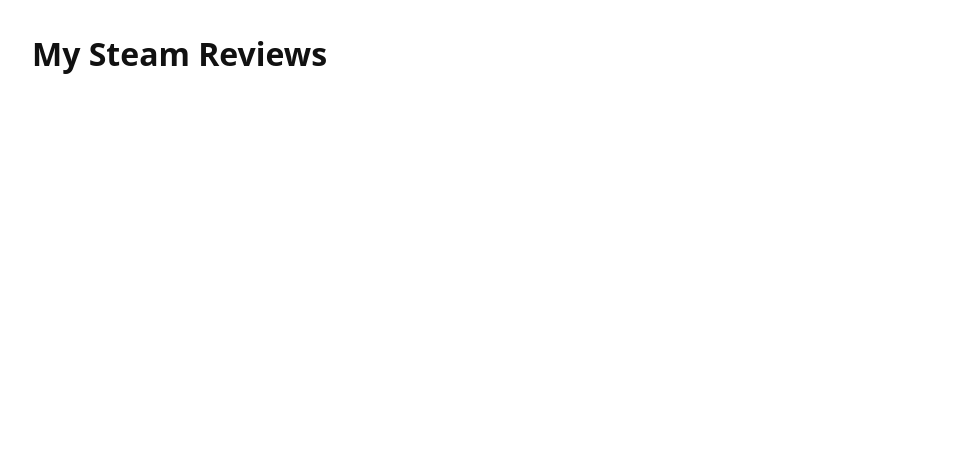
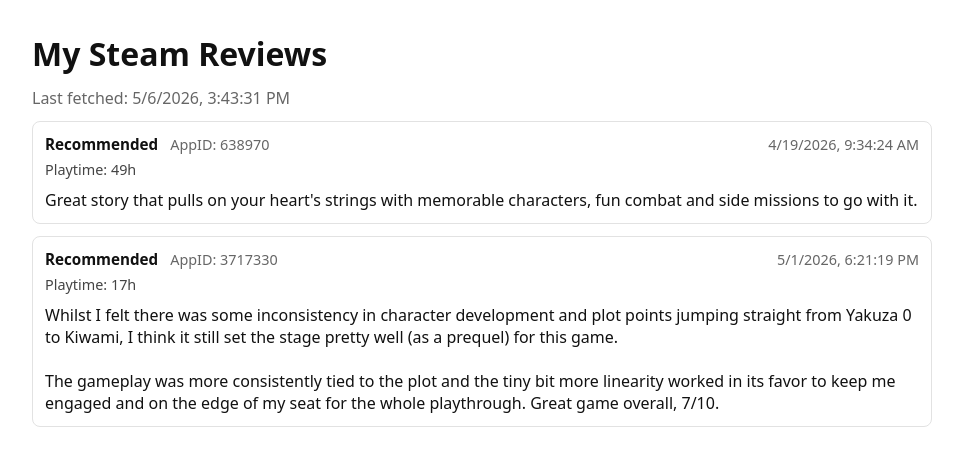
Before and after one commit to benkkuwln/review, a website: page public/data/index.html in a window 1280 px wide. Shown: the whole page, without its empty margins (158-1121 px from the left). Drawn offline with Linux system fonts and the light colour scheme.

Commit message:
Version 0.98
Location changes again.

```diff
--- a/public/data/index.html
+++ b/public/data/index.html
@@ -12,6 +12,6 @@
   <div id="last-updated" class="muted"></div>
   <div id="reviews"></div>
 </main>
-<script src="app.js"></script>
+<script src="../../app.js"></script>
 </body>
 </html>
```
